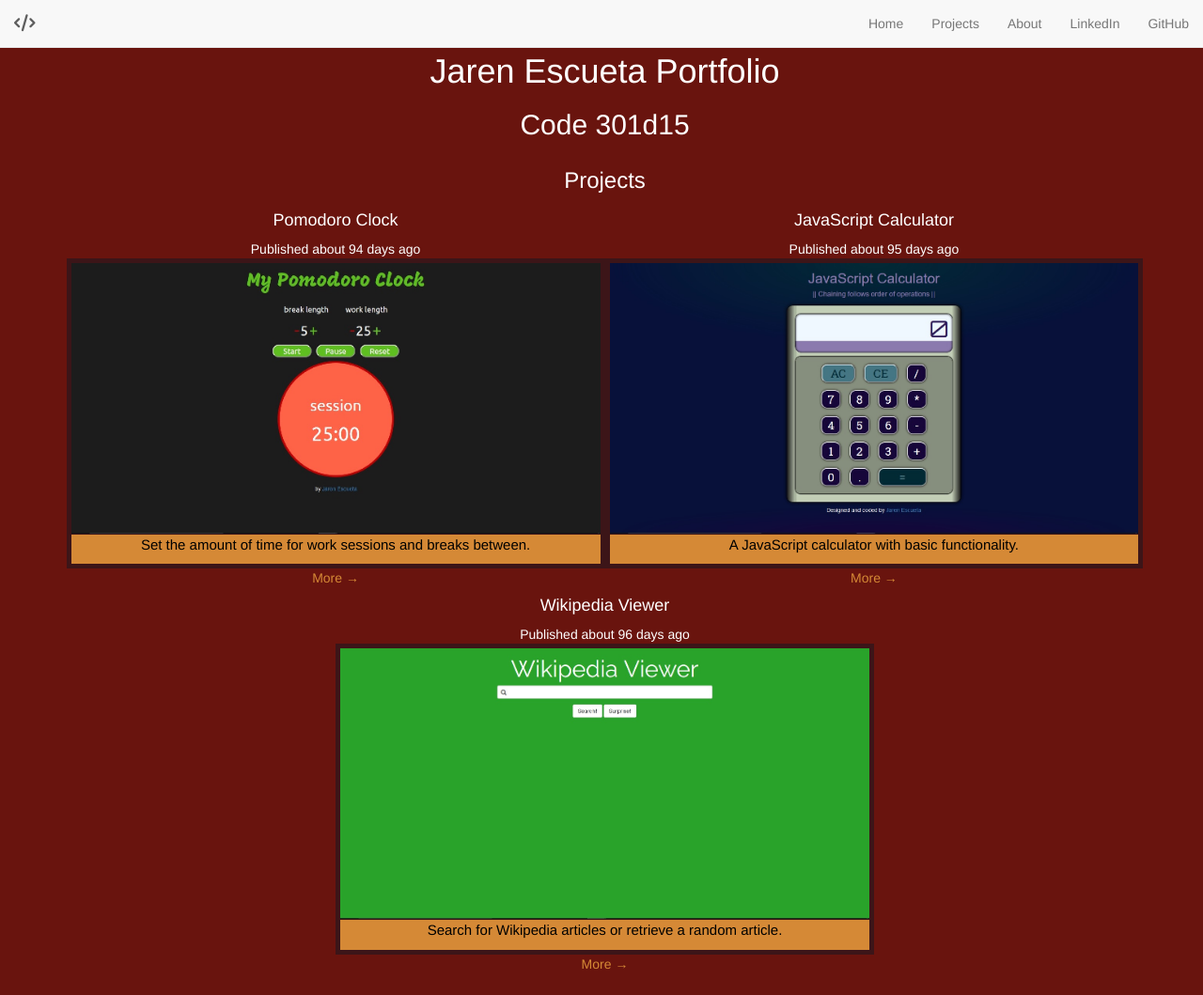
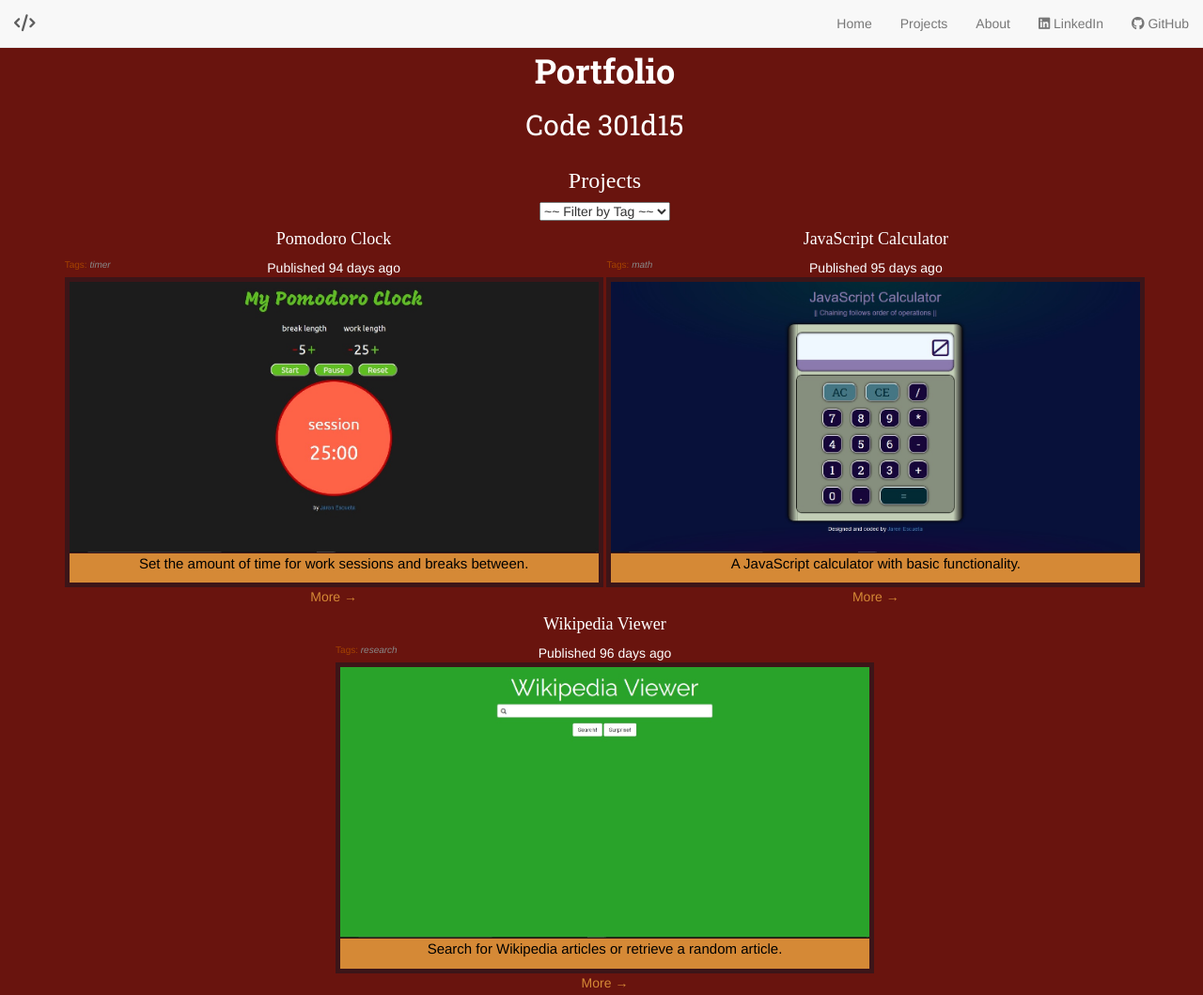
Before and after one commit to jarenescueta731/portfolio, a plain HTML site: page index.html in a window 1280 px wide. Shown: the top 1059 px of the page at 94% size. Drawn offline with nearby package versions, Linux system fonts and the light colour scheme; a web font is replaced by a local one.

Commit message:
Finished class-04 assignment

```diff
--- a/css/base.css
+++ b/css/base.css
@@ -15,8 +15,32 @@ h1, h2, h3, h4, .pub {
   color: #fff;
 }
 
+h1, h2 {
+  font-family: 'Roboto Slab', serif;
+}
+
+h3, h4 {
+  font-family: 'Sahitya', serif;
+}
+
 a {
   text-decoration: none;
+}
+
+select {
+  display: block;
+  margin: 0 auto;
+}
+
+.pub p {
+  font-size: 10px;
+  color: #a44200;
+  position: absolute;
+  right: 5px;
+}
+
+span {
+  color: #888;
 }
 
 a.more, a.less {
@@ -59,4 +83,8 @@ footer {
     display: inline-block;
     max-width: 45%;
   }
+
+  .pub p {
+    right: auto;
+  }
 }
--- a/css/modules.css
+++ b/css/modules.css
@@ -13,7 +13,6 @@
   padding: 0 1em 0 1em;
 }
 
-/*@media only screen and (min-width: 768px) and (max-width: 1005px) {
-
-
-}*/
+#about p {
+  font-family: 'Droid Serif', serif;
+}
--- a/index.html
+++ b/index.html
@@ -3,18 +3,31 @@
   <head>
     <meta charset="utf-8">
     <meta name="viewport" content="width=device-width, initial-scale=1">
-    <title>Jaren Escueta Portfolio</title>
+    <title>Portfolio 301d15 by Jaren Escueta</title>
     <link rel="stylesheet" href="css/normalize.css">
     <link rel="stylesheet" href="https://maxcdn.bootstrapcdn.com/bootstrap/3.3.7/css/bootstrap.min.css"integrity="sha384-BVYiiSIFeK1dGmJRAkycuHAHRg32OmUcww7on3RYdg4Va+PmSTsz/K68vbdEjh4u" crossorigin="anonymous">
     <link rel="stylesheet" href="css/base.css">
     <link rel="stylesheet" href="css/layout.css">
     <link rel="stylesheet" href="css/modules.css">
-    <script src="https://use.fontawesome.com/434439d369.js"></script>
+    <link href="https://fonts.googleapis.com/css?family=Droid+Serif|Roboto+Slab:400,700|Sahitya" rel="stylesheet">
+    <script id="project-template" type="x-handlebar-template">
+      <article data-func="{{func}}">
+        <h4>{{title}}</h4>
+        <div class="pub">
+          <p>Tags: <span><em>{{func}}</em></span></p>
+          <time pubdate datetime="2000-01-01">{{pubStat}}</time>
+        </div>
+        <a href="{{projectUrl}}" target="_blank"><img src="{{imgSrc}}" alt="{{imgAlt}}"></a>
+        <section class="caption">{{{caption}}}</section>
+        <a href="#" class="more">More &rarr;</a>
+        <a href="#" class="less">&larr; Less</a>
+      </article>
+    </script>
   </head>
   <body>
     <header class="clearfix">
       <section id="headings">
-        <h1>Jaren Escueta Portfolio</h1>
+        <h1><strong>Portfolio</strong></h1>
         <h2>Code 301d15</h2>
       </section>
       <nav class="navbar navbar-default navbar-fixed-top">
@@ -34,8 +47,16 @@
             <li class="tab" data-content="all"><a href="#">Home</a></li>
             <li class="tab" data-content="projects"><a href="#">Projects</a></li>
             <li class="tab" data-content="about"><a href="#">About</a></li>
-            <li><a href="https://www.linkedin.com/in/jaren-escueta-30186565" target="_blank">LinkedIn</a></li>
-            <li><a href="https://github.com/jarenescueta731" target="_blank">GitHub</a></li>
+            <li>
+              <a href="https://www.linkedin.com/in/jaren-escueta-30186565" target="_blank">
+                <i class="fa fa-linkedin-square" aria-hidden="true"></i> LinkedIn
+              </a>
+            </li>
+            <li>
+              <a href="https://github.com/jarenescueta731" target="_blank">
+                <i class="fa fa-github" aria-hidden="true"></i> GitHub
+              </a>
+            </li>
           </ul>
         </div><!-- /.navbar-collapse -->
       </div><!-- /.container-fluid -->
@@ -43,14 +64,9 @@
     </header>
     <section id="projects" class="tab-content">
       <h3>Projects</h3>
-      <article class="template">
-        <h4>Title</h4>
-        <div class="pub">Published <time pubdate datetime="2000-01-01">pubtime</time></div>
-        <a href="" target="_blank"><img src="" alt=""></a>
-        <section class="caption"></section>
-        <a href="#" class="more">More &rarr;</a>
-        <a href="#" class="less">&larr; Less</a>
-      </article>
+      <select id="tag-filter">
+        <option value="">~~ Filter by Tag ~~</option>
+      </select>
     </section>
     <section id="about" class="tab-content">
       <h3>About</h3>
@@ -60,9 +76,9 @@
         A small river named Duden flows by their place and supplies it with the
         necessary regelialia.</p>
       <ul>
-        <li>Email: myemail@live.com</li>
-        <li>Phone: (555)123-4567</li>
-        <li>Address: 8910 Gnoweir St, Somewhereland 99999</li>
+        <li><i class="fa fa-envelope" aria-hidden="true"></i> Email: myemail@live.com</li>
+        <li><i class="fa fa-phone" aria-hidden="true"></i> Phone: (555)123-4567</li>
+        <li><i class="fa fa-address-card" aria-hidden="true"></i> Address: 8910 Gnoweir St, Somewhereland 99999</li>
       </ul>
     </section>
     <footer>
@@ -70,8 +86,10 @@
     </footer>
     <script src="https://ajax.googleapis.com/ajax/libs/jquery/3.1.1/jquery.min.js"></script>
     <script src="https://maxcdn.bootstrapcdn.com/bootstrap/3.3.7/js/bootstrap.min.js" integrity="sha384-Tc5IQib027qvyjSMfHjOMaLkfuWVxZxUPnCJA7l2mCWNIpG9mGCD8wGNIcPD7Txa" crossorigin="anonymous"></script>
-    <script type="text/javascript" src="scripts/devProjects.js"></script>
-    <script type="text/javascript" src="scripts/project.js"></script>
-    <script type="text/javascript" src="scripts/projectView.js"></script>
+    <script src="https://use.fontawesome.com/434439d369.js"></script>
+    <script src="https://cdnjs.cloudflare.com/ajax/libs/handlebars.js/4.0.6/handlebars.js"></script>
+    <script src="scripts/devProjects.js"></script>
+    <script src="scripts/project.js"></script>
+    <script src="scripts/projectView.js"></script>
   </body>
 </html>
--- a/scripts/devProjects.js
+++ b/scripts/devProjects.js
@@ -2,6 +2,7 @@ var devProjects = [
   {
     projectUrl: 'https://jarenescueta731.github.io/wiki-viewer/wiki-viewer.html',
     title: 'Wikipedia Viewer',
+    func: 'research',
     imgSrc: 'img/wiki-viewer.jpg',
     imgAlt: 'Wikipedia viewer',
     datePublished: '2016-08-28',
@@ -10,6 +11,7 @@ var devProjects = [
   {
     projectUrl: 'https://jarenescueta731.github.io/calculator/calculator.html',
     title: 'JavaScript Calculator',
+    func: 'math',
     imgSrc: 'img/js-calculator.jpg',
     imgAlt: 'Javascript calculator',
     datePublished: '2016-08-29',
@@ -18,6 +20,7 @@ var devProjects = [
   {
     projectUrl: 'https://jarenescueta731.github.io/pomodoro/pomodoro.html',
     title: 'Pomodoro Clock',
+    func: 'timer',
     imgSrc: 'img/pomodoro.jpg',
     imgAlt: 'Pomodoro clock',
     datePublished: '2016-08-30',
--- a/scripts/project.js
+++ b/scripts/project.js
@@ -5,25 +5,22 @@ var projects = [];
 function Project (obj) {
   this.projectUrl = obj.projectUrl;
   this.title = obj.title;
+  this.func = obj.func;
   this.imgSrc = obj.imgSrc;
   this.imgAlt = obj.imgAlt;
   this.datePublished = obj.datePublished;
   this.caption = obj.caption;
 };
 
-// Creates a clone of the empty template in index.html and fills it with the
-// data just taken from devProjects.js
+// "Fills" a Handlebars.js template for each object in the devProjects array
 Project.prototype.toHtml = function() {
-  var $newProject = $('article.template').clone();
-  $newProject.find('a[href]').attr('href', this.projectUrl);
-  $newProject.find('h4').text(this.title);
-  $newProject.find('img').attr({src: this.imgSrc, alt: this.imgAlt});
-  $newProject.find('section[class="caption"]').html(this.caption);
-  $newProject.find('time[pubdate]').attr('title', this.datePublished);
   // calculates how many days ago the project was last published on GitHub
-  $newProject.find('time').text('about ' + parseInt((new Date() - new Date(this.datePublished))/60/60/24/1000) + ' days ago');
-  $newProject.removeClass('template');
-  return $newProject;
+  this.pubDays = parseInt((new Date() - new Date(this.datePublished))/60/60/24/1000);
+  this.pubStat = this.datePublished ? 'Published ' + this.pubDays + ' days ago' : '(draft)';
+  // compile the template from index.html
+  var $frame = $('#project-template').html();
+  var theTemplate = Handlebars.compile($frame);
+  return theTemplate(this);
 };
 
 // Sort projects by most recently published
--- a/scripts/projectView.js
+++ b/scripts/projectView.js
@@ -1,10 +1,4 @@
 var projectView = {};
-
-// projectView.populateFilters = function() {
-//   $('article').not('.template').each(function() {
-//
-//   });
-// };
 
 projectView.handleNavbar = function() {
   $('#myNavbar .tab:first').on('click', function(e){
@@ -35,5 +29,29 @@ projectView.expandContract = function() {
   });
 };
 
+projectView.populateFilter = function() {
+  $('article').not('.template').each(function() {
+    var funcName = $(this).find('.pub p span').text();
+    var optionTag = '<option value="' + funcName + '">' + funcName + '</option>';
+    if ($('#tag-filter option[value="' + funcName + '"]').length === 0){
+      $('#tag-filter').append(optionTag);
+    }
+  });
+};
+
+projectView.handleFilter = function() {
+  $('#tag-filter').on('change', function(){
+    if ($(this).val()) {
+      $('article').hide();
+      $('article[data-func="' + $(this).val() + '"]').fadeIn();
+    } else {
+      $('article').fadeIn();
+      $('article.template').hide();
+    }
+  });
+};
+
 projectView.handleNavbar();
 projectView.expandContract();
+projectView.populateFilter();
+projectView.handleFilter();
```
